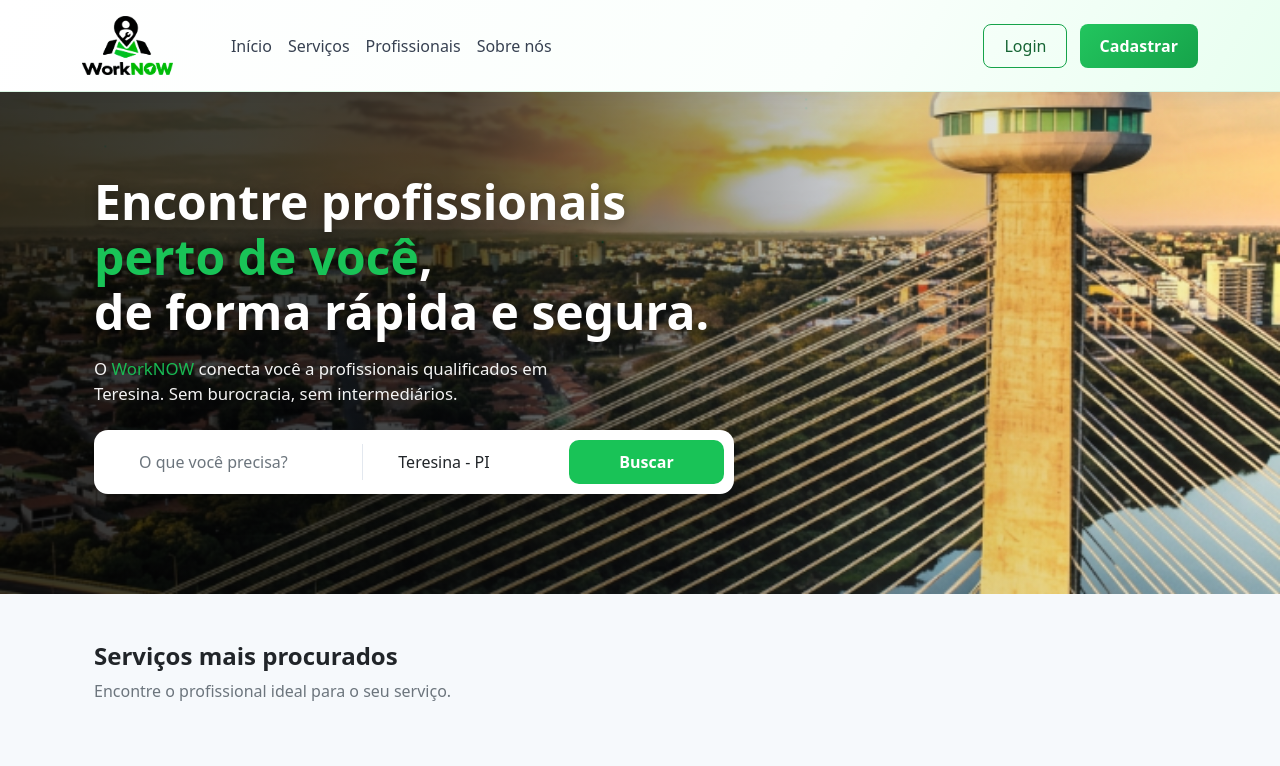
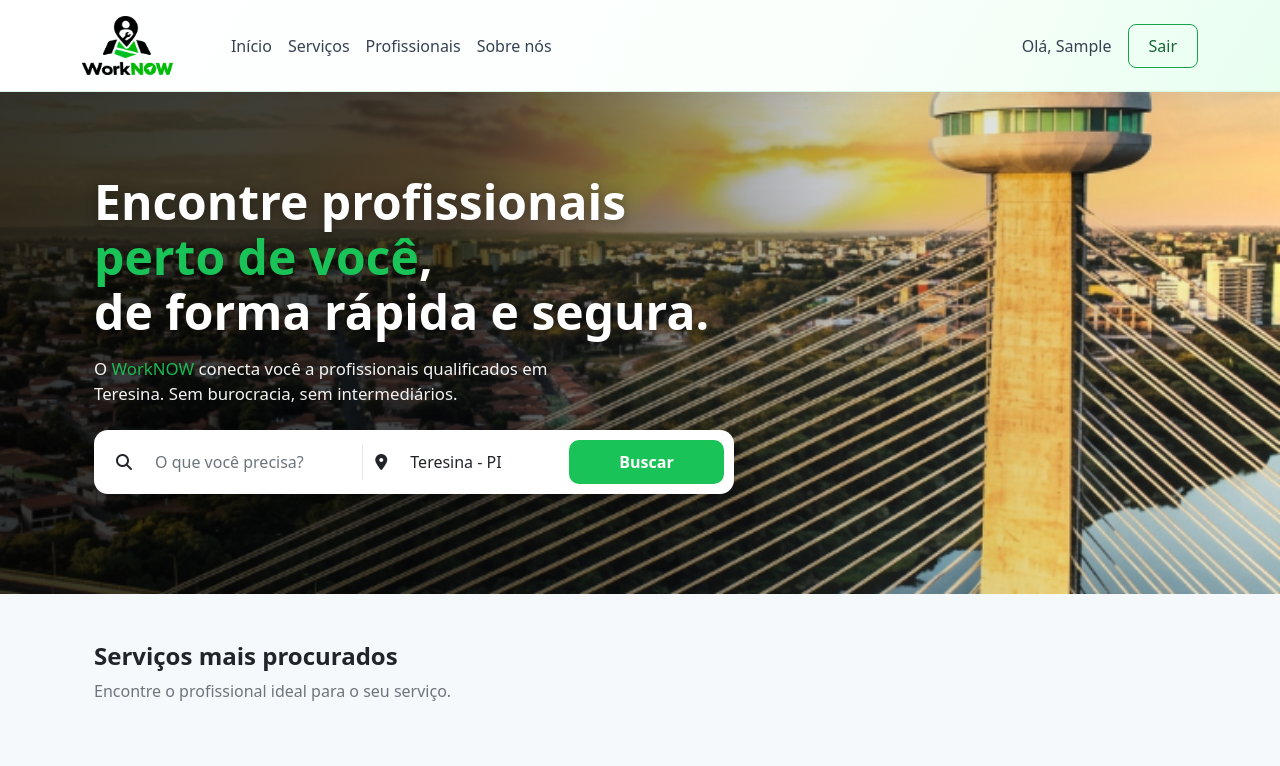
Before and after one commit to lucas-ernandes/servicos_worknow2, a Flask app: page / in a window 1280 px wide. Shown: the top 766 px of the page. Run offline with Flask 3, Linux system fonts and the light colour scheme; the visitor is signed in with stand-in values (Sample User, id 1).

Commit message:
feat: mostra o usuario logado no inicio/menu

```diff
--- a/templates/base.html
+++ b/templates/base.html
@@ -4,7 +4,8 @@
         <meta charset="utf-8" />
         <meta name="viewport" content="width=device-width, initial-scale=1, shrink-to-fit=no" />
         <title>{% block title %}WorkNOW{% endblock %}</title>
-       <link rel="icon" type="image/x-icon" href="assets/favicon.ico" />
+        <link rel="icon" type="image/x-icon" href="{{ url_for('static', filename='favicon.ico') }}">
+        <link rel="stylesheet" href="https://cdnjs.cloudflare.com/ajax/libs/font-awesome/6.5.1/css/all.min.css">
 
         <!-- Bootstrap -->
         <link href="https://cdn.jsdelivr.net/npm/bootstrap@5.2.3/dist/css/bootstrap.min.css"
@@ -24,28 +25,41 @@
 
             <!-- Menu de navegação -->
             <ul class="nav col-12 col-lg-auto me-lg-auto mb-2 justify-content-center mb-md-0">
-                <li><a href="#" class="nav-link px-2 link-work">Início</a></li>
+                <li><a href="{{ url_for('inicio') }}" class="nav-link px-2 link-work">Início</a></li>
                 <li><a href="#" class="nav-link px-2 link-work">Serviços</a></li>
                 <li><a href="#" class="nav-link px-2 link-work">Profissionais</a></li>
                 <li><a href="#" class="nav-link px-2 link-work">Sobre nós</a></li>
             </ul>
 
             <!-- Botões -->
-            <div class="text-end">
-                <button type="button" class="btn btn-login me-2">
-                    Login
-                </button>
+            {% if session.get('usuario_id') %}
+                <span class="link-work  me-3" >Olá, {{session['nome'].split()[0] }}</span>
+                <a href="{{ url_for('logout') }}" class="btn btn-login">Sair</a>
+            {% else %}
+                <a href="{{ url_for('login') }}" class="btn btn-login me-4">Login</a>
 
-                <button type="button" class="btn btn-cadastrar">
-                    Cadastrar
-                </button>
-            </div>
+                <a href="{{ url_for('cadastro') }}" class="btn btn-cadastrar">Cadastro</a>
+            {% endif %}
 
         </div>
     </div>
 </header>
 
-        <!-- Conteudo especifico -->
+<!-- MENSAGENS -->
+{% with mensagens = get_flashed_messages(with_categories=true) %}
+    {% if mensagens %}
+        <div class="container py-3">
+            {% for categoria, texto in mensagens %}
+                <div class="alert alert-{{ 'danger' if categoria == 'error' else categoria }} mb-2" role="alert">
+                    {{ texto }}
+                </div>
+
+            {% endfor %}
+        </div>
+    {% endif %}
+{% endwith %}
+
+      <!-- Conteudo especifico -->
          {% block content %}
          {% endblock %}
 
@@ -61,7 +75,7 @@
 
             <div>
                 <h4>Links</h4>
-                <a href="#">Início</a>
+                <a href="{{ url_for('inicio') }}">Início</a>
                 <a href="#">Serviços</a>
                 <a href="#">Profissionais</a>
                 <a href="#">Sobre</a>
@@ -87,6 +101,6 @@
 
         <!-- Bootstrap core JS-->
         <script src="https://cdn.jsdelivr.net/npm/bootstrap@5.2.3/dist/js/bootstrap.bundle.min.js"></script>
-
+        <script src="{{ url_for('static', filename='js/scripts.js') }}"></script>
     </body>
 </html>
--- a/templates/index.html
+++ b/templates/index.html
@@ -25,7 +25,7 @@
                 <div class="col-12 col-md-5">
                     <div class="input-group">
                         <span class="input-group-text bg-transparent border-0">
-                            <i class="bi bi-search"></i>
+                            <i class="fa-solid fa-magnifying-glass"></i>
                         </span>
                         <input type="text" name="q" class="form-control" placeholder="O que você precisa?">
                     </div>
@@ -34,7 +34,7 @@
                 <div class="col-12 col-md-4 divisor">
                     <div class="input-group">
                         <span class="input-group-text bg-transparent border-0">
-                            <i class="bi bi-geo-alt"></i>
+                            <i class="fa-solid fa-location-dot"></i>
                         </span>
                         <label type="text" name="local" class="form-control">Teresina - PI</label>
                     </div>
```
